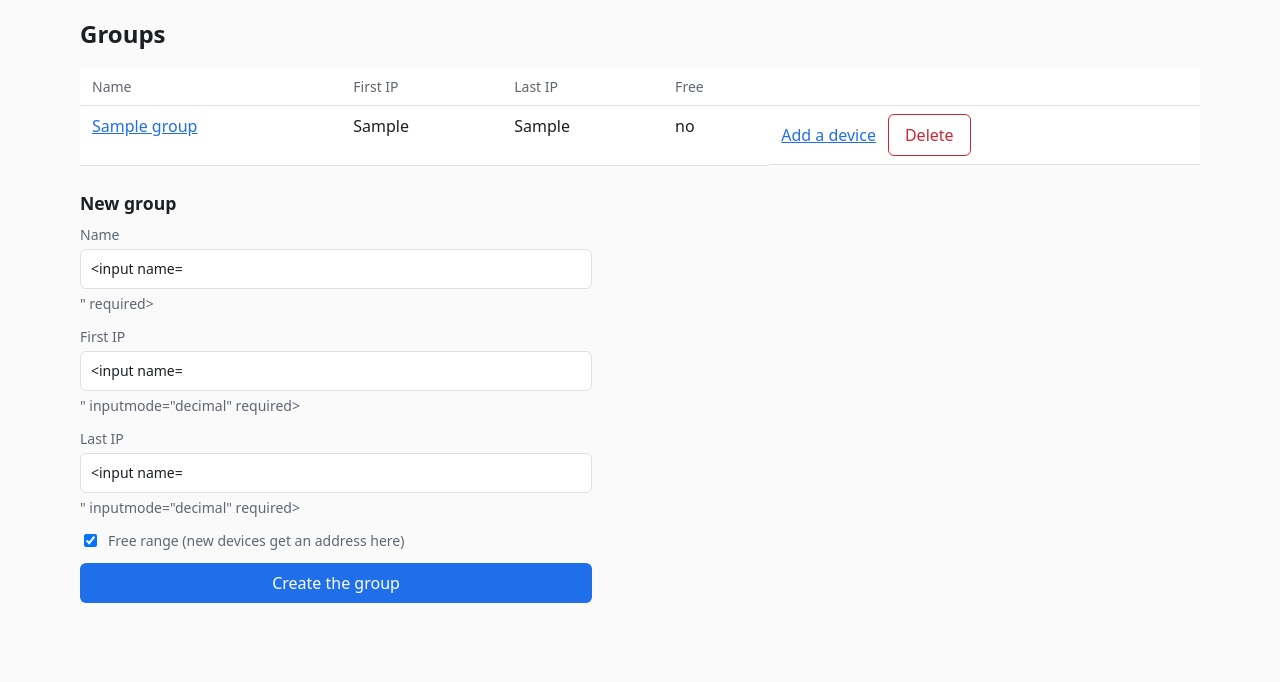
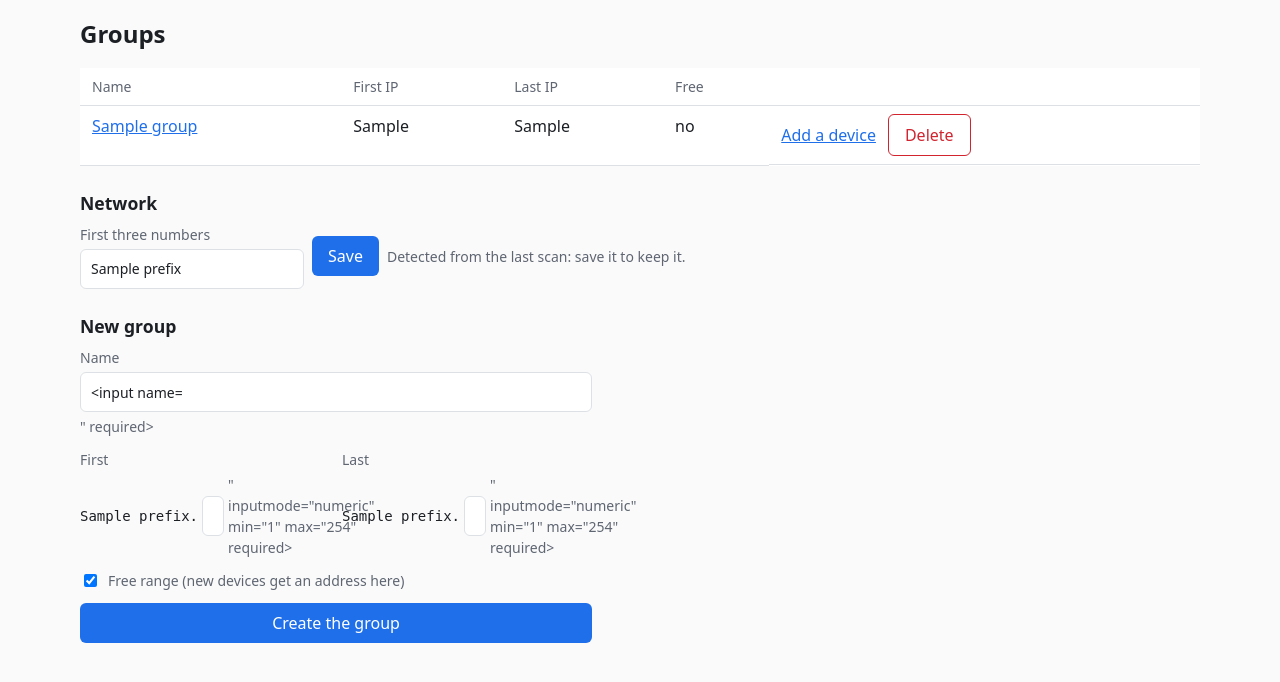
Before and after one commit to Stanislas-Poisson/network-inventory, a Flask app: template src/network_inventory/web/templates/groups.html in a window 1280 px wide. Shown: the part 56-738 px from the top of the page. Run offline with Flask 3, Linux system fonts and the light colour scheme; the template is opened without the code that fills it: most values are stand-ins (such as "Sample title", 1, 10 or a date in 2020); form fields are guessed from the names that the template uses; parts of the project's set-up code (start-up, migrations or seed data) failed here and were passed over.

Commit message:
feat(web): fix the network prefix of the groups and ask for the last numbers only

```diff
--- a/src/network_inventory/web/app.py
+++ b/src/network_inventory/web/app.py
@@ -98,18 +98,68 @@ def _field(name: str) -> str:
     return request.form.get(name, "").strip()
 
 
+def network_prefix(conn) -> str | None:
+    """The network the groups live in: the setting, else the one this machine scanned."""
+    saved = inventory.get_setting(conn, "network")
+    if saved:
+        return saved
+    for obs in scanner.latest_scan(conn):
+        if obs.vendor == scanner.SELF_VENDOR:
+            return ".".join(obs.ip.split(".")[:3])
+    return None
+
+
+def group_values(prefix: str | None) -> dict:
+    """The group fields of the posted form, as full IPs (octets are added to the prefix)."""
+    form = {"name": _field("name"), "is_free": "is_free" in request.form}
+    if "first_octet" in request.form and prefix:
+        form["first_octet"], form["last_octet"] = _field("first_octet"), _field("last_octet")
+    else:
+        form["first_ip"], form["last_ip"] = _field("first_ip"), _field("last_ip")
+    return form
+
+
+def group_call_args(form: dict, prefix: str | None) -> dict:
+    """The arguments of create_group and update_group for a posted form."""
+    if "first_octet" in form:
+        first = inventory.with_octet(prefix, form["first_octet"], "first")
+        last = inventory.with_octet(prefix, form["last_octet"], "last")
+    else:
+        first, last = form["first_ip"], form["last_ip"]
+    return {
+        "name": form["name"],
+        "first_ip": first,
+        "last_ip": last,
+        "is_free": form["is_free"],
+    }
+
+
 def register_edit_routes(app: Flask, get_conn) -> None:
     def groups_page(error: str | None = None, form: dict | None = None, status: int = 200):
         conn = get_conn()
+        prefix = network_prefix(conn)
         return (
             render_template(
                 "groups.html",
                 groups=inventory.list_groups(conn),
                 error=error,
                 form=form or {},
+                prefix=prefix,
+                prefix_saved=inventory.get_setting(conn, "network"),
             ),
             status,
         )
+
+    @app.post("/settings/network")
+    def network_save():
+        try:
+            prefix = inventory.clean_prefix(request.form.get("prefix", ""))
+        except ValidationError as error:
+            flash(str(error))
+        else:
+            inventory.set_setting(get_conn(), "network", prefix)
+            flash("Network saved.")
+        return redirect(url_for("groups"))
 
     @app.get("/groups")
     def groups():
@@ -117,10 +167,11 @@ def register_edit_routes(app: Flask, get_conn) -> None:
 
     @app.post("/groups")
     def group_create():
-        form = {k: _field(k) for k in ("name", "first_ip", "last_ip")}
-        form["is_free"] = "is_free" in request.form
+        conn = get_conn()
+        prefix = network_prefix(conn)
+        form = group_values(prefix)
         try:
-            inventory.create_group(get_conn(), **form)
+            inventory.create_group(conn, **group_call_args(form, prefix))
         except ValidationError as error:
             return groups_page(str(error), form, 400)
         flash("Group created.")
@@ -134,23 +185,36 @@ def register_edit_routes(app: Flask, get_conn) -> None:
         except ValidationError:
             abort(404)
         error, status = None, 200
-        form = {
-            "name": group.name,
-            "first_ip": group.first_ip,
-            "last_ip": group.last_ip,
-            "is_free": group.is_free,
-        }
+        prefix = network_prefix(conn)
+        # The octet inputs are only for a group that lives inside the network.
+        inside = prefix and all(
+            ip.startswith(prefix + ".") for ip in (group.first_ip, group.last_ip)
+        )
+        form = {"name": group.name, "is_free": group.is_free}
+        if inside:
+            form["first_octet"] = group.first_ip.rsplit(".", 1)[1]
+            form["last_octet"] = group.last_ip.rsplit(".", 1)[1]
+        else:
+            form["first_ip"], form["last_ip"] = group.first_ip, group.last_ip
         if request.method == "POST":
-            form = {k: _field(k) for k in ("name", "first_ip", "last_ip")}
-            form["is_free"] = "is_free" in request.form
+            form = group_values(prefix if inside else None)
             try:
-                inventory.update_group(conn, group_id, **form)
+                inventory.update_group(conn, group_id, **group_call_args(form, prefix))
             except ValidationError as err:
                 error, status = str(err), 400
             else:
                 flash("Group saved.")
                 return redirect(url_for("groups"))
-        return render_template("group_edit.html", group=group, form=form, error=error), status
+        return (
+            render_template(
+                "group_edit.html",
+                group=group,
+                form=form,
+                error=error,
+                prefix=prefix if "first_octet" in form else None,
+            ),
+            status,
+        )
 
     @app.post("/groups/<int:group_id>/delete")
     def group_delete(group_id: int):
--- a/src/network_inventory/web/static/style.css
+++ b/src/network_inventory/web/static/style.css
@@ -110,3 +110,8 @@ form.inline select, form.inline input { width: auto; min-width: 8rem; }
 
 .qr { display: block; width: min(100%, 22rem); height: auto; background: #fff; padding: 0.5rem; border-radius: 0.5rem; }
 .key { font-size: 1.25rem; word-break: break-all; }
+
+.range { display: grid; gap: 0.75rem; grid-template-columns: repeat(auto-fit, minmax(12rem, 1fr)); }
+.prefixed { display: flex; align-items: center; gap: 0.25rem; }
+.prefixed input { flex: 1; min-width: 0; }
+.prefix { font-family: ui-monospace, monospace; color: var(--text); white-space: nowrap; }
--- a/src/network_inventory/web/templates/_macros.html
+++ b/src/network_inventory/web/templates/_macros.html
@@ -1,9 +1,18 @@
 {% macro csrf() %}<input type="hidden" name="csrf_token" value="{{ csrf_token() }}">{% endmacro %}
 
-{% macro group_fields(form) %}
+{% macro group_fields(form, prefix) %}
   <label>Name <input name="name" value="{{ form.get('name', '') }}" required></label>
-  <label>First IP <input name="first_ip" value="{{ form.get('first_ip', '') }}" inputmode="decimal" required></label>
-  <label>Last IP <input name="last_ip" value="{{ form.get('last_ip', '') }}" inputmode="decimal" required></label>
+  {% if prefix %}
+    <div class="range">
+      <label>First <span class="prefixed"><span class="prefix">{{ prefix }}.</span>
+        <input name="first_octet" value="{{ form.get('first_octet', '') }}" inputmode="numeric" min="1" max="254" required></span></label>
+      <label>Last <span class="prefixed"><span class="prefix">{{ prefix }}.</span>
+        <input name="last_octet" value="{{ form.get('last_octet', '') }}" inputmode="numeric" min="1" max="254" required></span></label>
+    </div>
+  {% else %}
+    <label>First IP <input name="first_ip" value="{{ form.get('first_ip', '') }}" inputmode="decimal" required></label>
+    <label>Last IP <input name="last_ip" value="{{ form.get('last_ip', '') }}" inputmode="decimal" required></label>
+  {% endif %}
   <label class="check"><input type="checkbox" name="is_free"{% if form.get('is_free') %} checked{% endif %}> Free range (new devices get an address here)</label>
 {% endmacro %}
 
--- a/src/network_inventory/web/templates/group_edit.html
+++ b/src/network_inventory/web/templates/group_edit.html
@@ -5,7 +5,7 @@
 {% if error %}<p class="error" role="alert">{{ error }}</p>{% endif %}
 <form method="post" class="stack">
   {{ csrf() }}
-  {{ group_fields(form) }}
+  {{ group_fields(form, prefix) }}
   <button>Save</button>
   <a href="{{ url_for('groups') }}">Back</a>
 </form>
--- a/src/network_inventory/web/templates/groups.html
+++ b/src/network_inventory/web/templates/groups.html
@@ -25,11 +25,21 @@
   </tbody>
 </table>
 
+<h2>Network</h2>
+<form method="post" action="{{ url_for('network_save') }}" class="inline">
+  {{ csrf() }}
+  <label>First three numbers
+    <input name="prefix" value="{{ prefix or '' }}" placeholder="192.168.1" inputmode="decimal" required>
+  </label>
+  <button>Save</button>
+  {% if prefix and not prefix_saved %}<span class="hint">Detected from the last scan: save it to keep it.</span>{% endif %}
+</form>
+
 <h2>New group</h2>
 {% if error %}<p class="error" role="alert">{{ error }}</p>{% endif %}
 <form method="post" action="{{ url_for('group_create') }}" class="stack">
   {{ csrf() }}
-  {{ group_fields(form) }}
+  {{ group_fields(form, prefix) }}
   <button>Create the group</button>
 </form>
 {% endblock %}
```
Also changed, not shown: src/network_inventory/inventory.py (+40 -0 lines), tests/test_web_edit.py (+65 -0 lines), src/network_inventory/migrations/0004_settings.sql (added).
